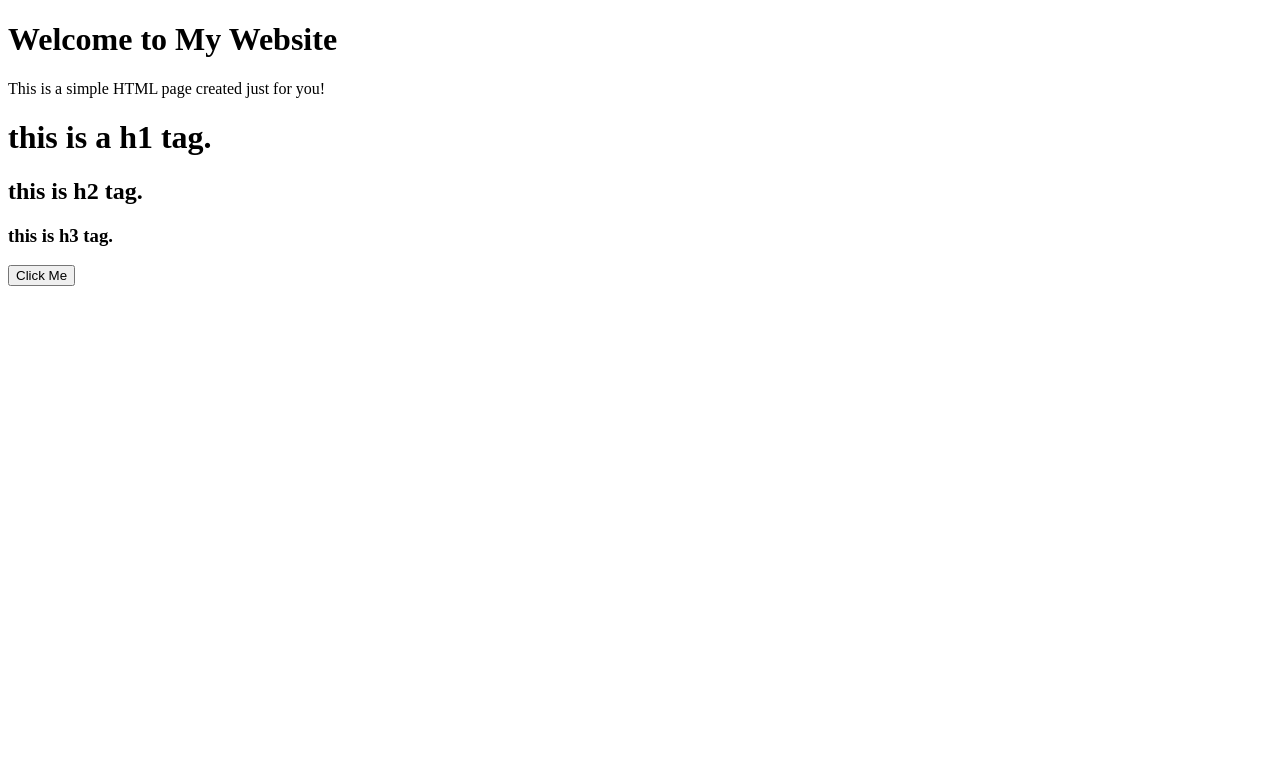
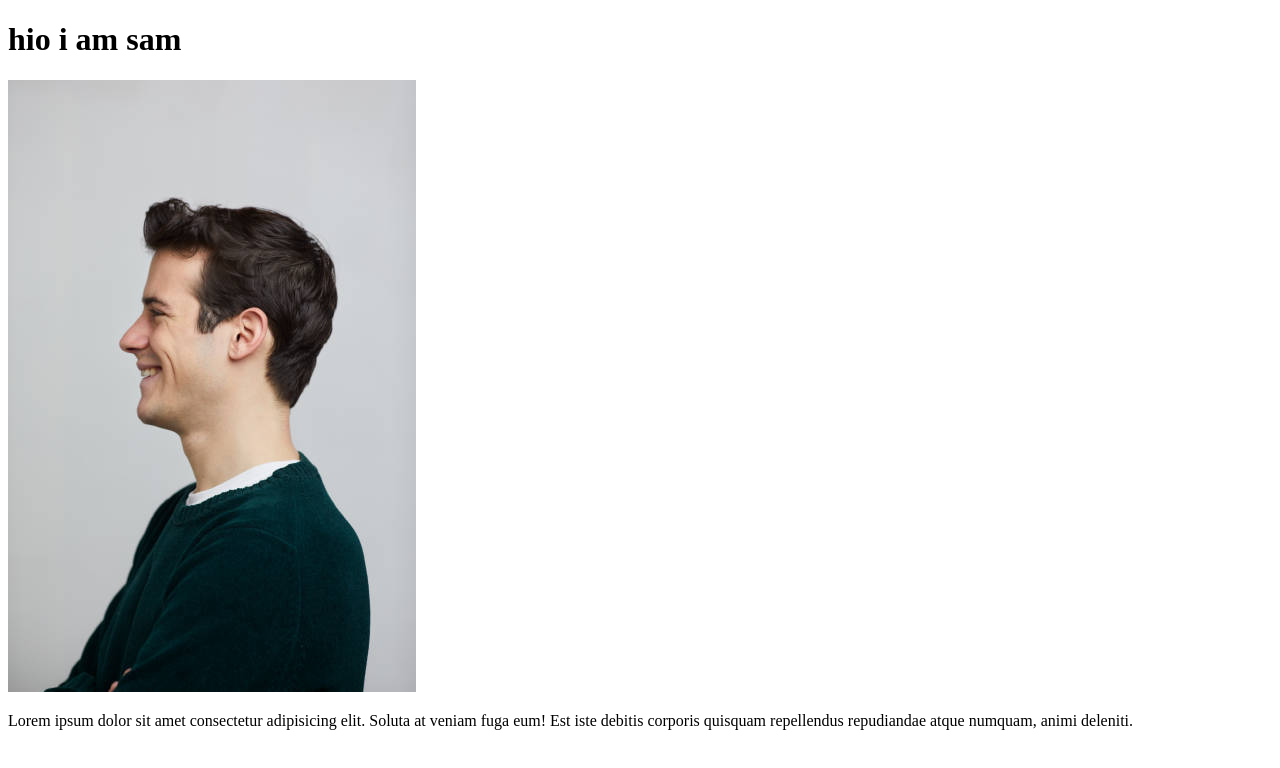
Before and after one commit to AsifAliAnsari-GH/demo-git, a plain HTML site: page index.html in a window 1280 px wide. Drawn offline with Linux system fonts and the light colour scheme.

Commit message:
added the image

```diff
--- a/index.html
+++ b/index.html
@@ -5,11 +5,8 @@
   <title>My First Web Page</title>
 </head>
 <body>
-  <h1>Welcome to My Website</h1>
-  <p>This is a simple HTML page created just for you!</p>
-  <h1>this is a h1 tag.</h1>
-  <h2>this is h2 tag.</h2>
-  <h3>this is h3 tag.</h3>
-  <button onclick="alert('Hello, welcome to my page!')">Click Me</button>
+  <h1>hio i am sam</h1>
+  <img src="istockphoto-1325013514-612x612.jpg" alt="image">
+  <p>Lorem ipsum dolor sit amet consectetur adipisicing elit. Soluta at veniam fuga eum! Est iste debitis corporis quisquam repellendus repudiandae atque numquam, animi deleniti.</p>
 </body>
 </html>
```
